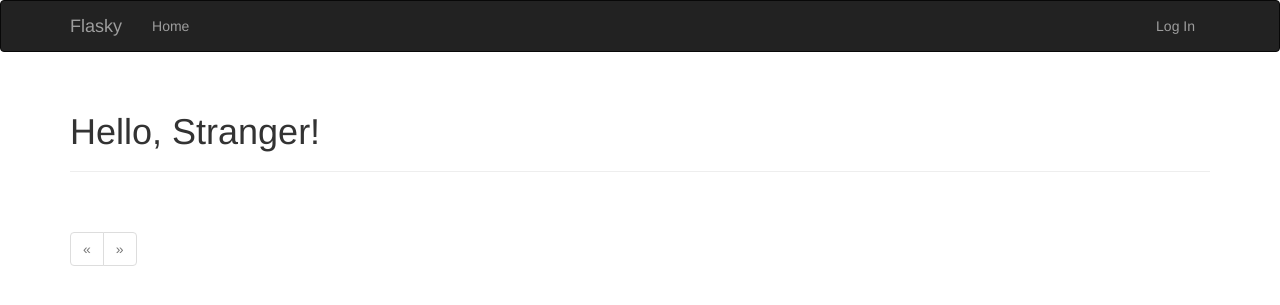
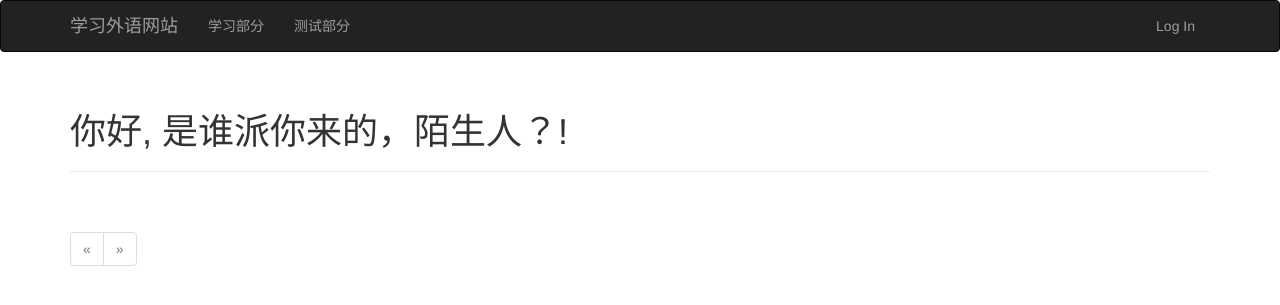
Before and after one commit to soonyang7/website_source, a Flask app: page / in a window 1280 px wide. Shown: the top 305 px of the page. Run offline with Flask 2, Linux system fonts and the light colour scheme; data that the repository does not hold is empty; some libraries are stand-ins or nearby versions.

Commit message:
开始准备

```diff
--- a/app/templates/base.html
+++ b/app/templates/base.html
@@ -18,13 +18,15 @@
                 <span class="icon-bar"></span>
                 <span class="icon-bar"></span>
             </button>
-            <a class="navbar-brand" href="{{ url_for('main.index') }}">Flasky</a>
+            <a class="navbar-brand" href="{{ url_for('main.index') }}">学习外语网站</a>
         </div>
         <div class="navbar-collapse collapse">
             <ul class="nav navbar-nav">
-                <li><a href="{{ url_for('main.index') }}">Home</a></li>
+                <!--<li><a href="{{ url_for('main.index') }}">首页</a></li>-->
+                <li><a href="{{ url_for('main.index') }}">学习部分</a></li>
+                <li><a href="{{ url_for('main.index') }}">测试部分</a></li>
                 {% if current_user.is_authenticated %}
-                <li><a href="{{ url_for('main.user', username=current_user.username) }}">Profile</a></li>
+                <li><a href="{{ url_for('main.user', username=current_user.username) }}">资料</a></li>
                 {% endif %}
 
             </ul>
--- a/app/templates/index.html
+++ b/app/templates/index.html
@@ -6,7 +6,7 @@
 
 {% block page_content %}
 <div class="page-header">
-    <h1>Hello, {% if current_user.is_authenticated %}{{ current_user.username }}{% else %}Stranger{% endif %}!</h1>
+    <h1>你好, {% if current_user.is_authenticated %}{{ current_user.username }}{% else %}是谁派你来的，陌生人？{% endif %}!</h1>
 </div>
 <div>
     {% if current_user.can(Permission.WRITE_ARTICLES) %}
```
Also changed, not shown: data-dev.sqlite.
